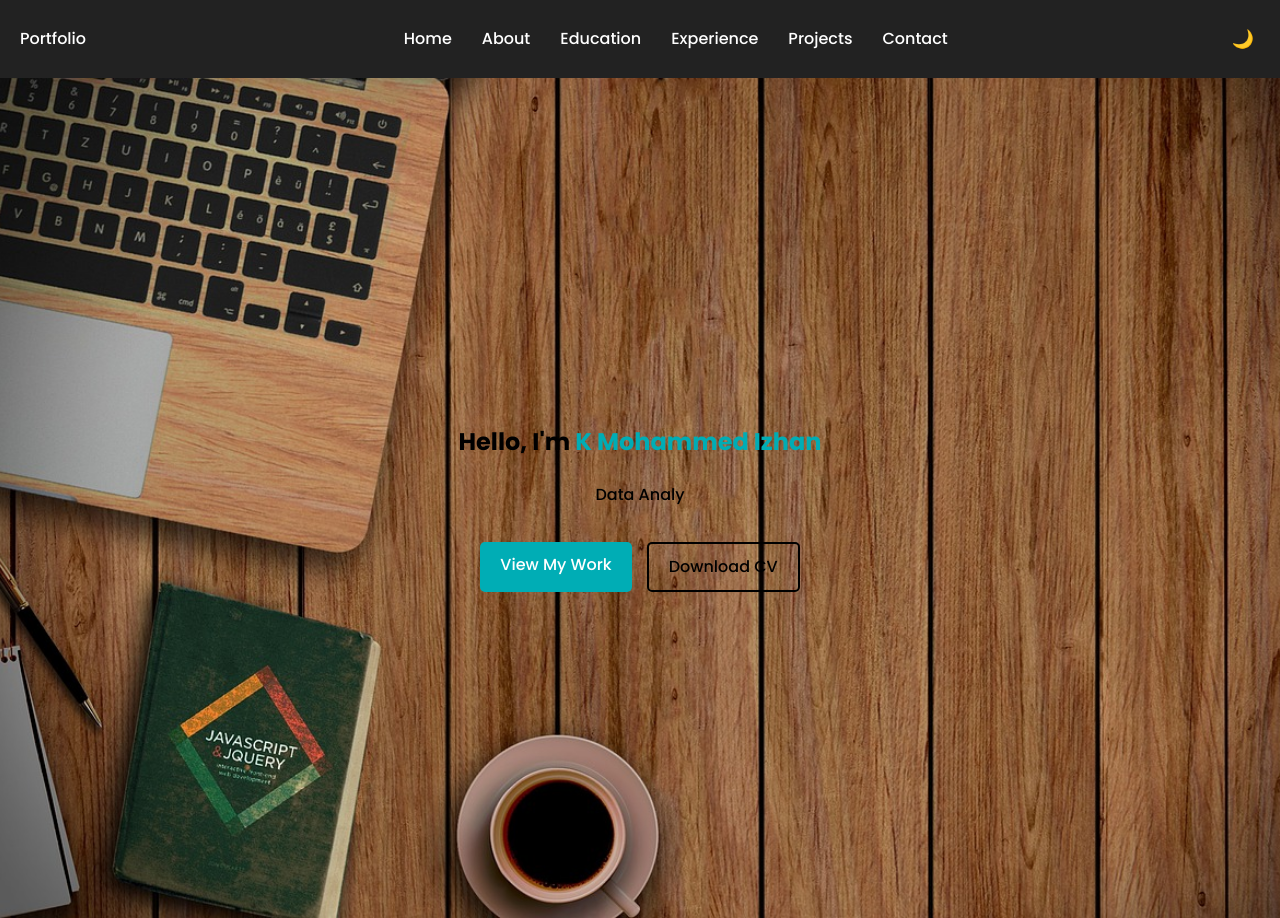
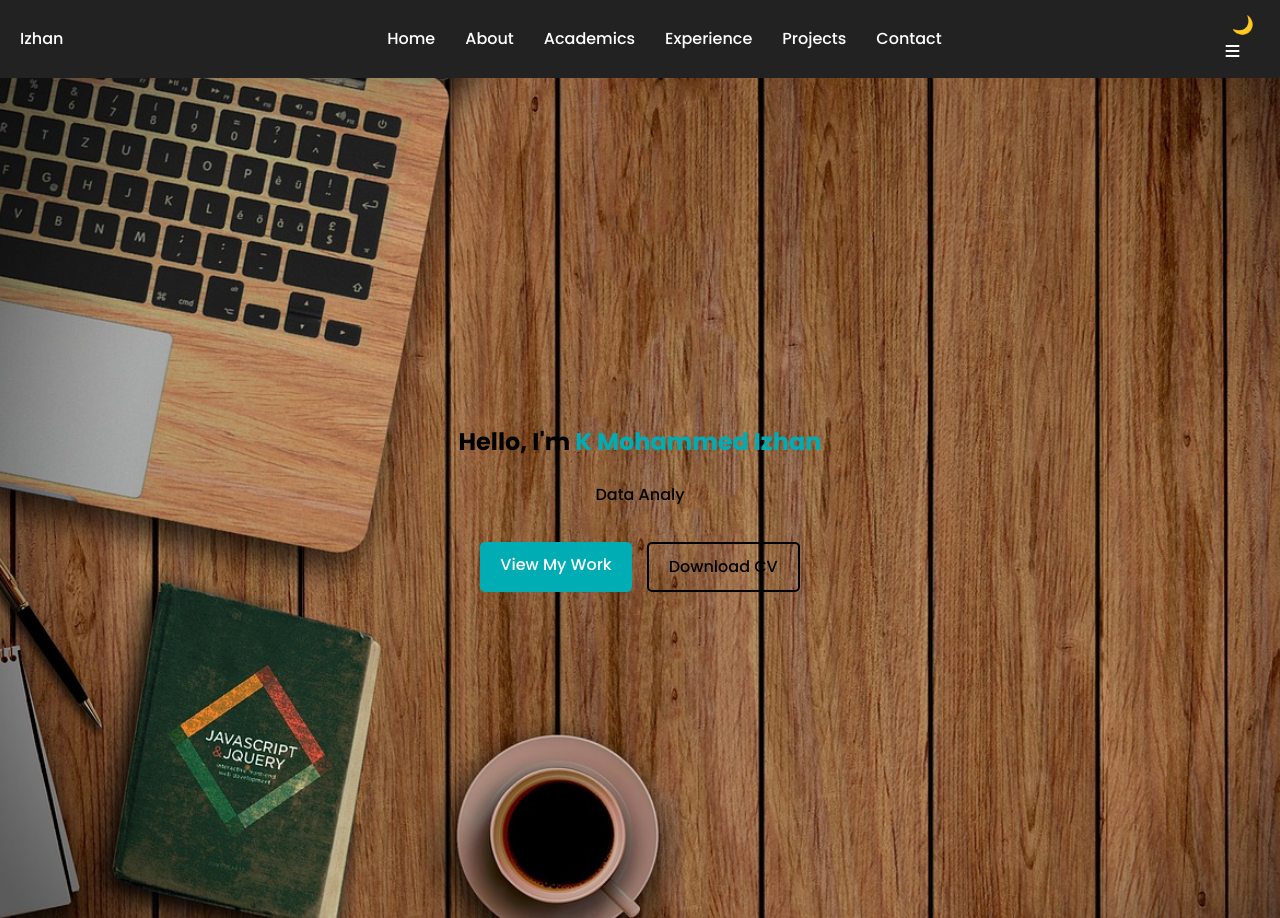
Before and after one commit to MOHAMMEDIZHAN/Personal-Portfolio-website, a plain HTML site: page index.html in a window 1280 px wide. Shown: the top 918 px of the page. Drawn offline with Linux system fonts and the light colour scheme.

Commit message:
Enhance index.html with Font Awesome and navigation updates
Added Font Awesome CDN for icons and improved navigation structure.

```diff
--- a/index.html
+++ b/index.html
@@ -7,21 +7,31 @@
   <link rel="stylesheet" href="style.css">
   <link rel="icon" type="image/x-icon" href="assets/favicon.ico">
   <link href="https://fonts.googleapis.com/css2?family=Poppins:wght@300;500;700&display=swap" rel="stylesheet">
+  <!-- Font Awesome (CDN) -->
+  <link rel="stylesheet" href="https://cdnjs.cloudflare.com/ajax/libs/font-awesome/6.4.0/css/all.min.css" crossorigin="anonymous" />
+
 </head>
 <body>
   <!-- Header -->
 <header>
   <nav class="navbar">
-      <div class="logo">Portfolio</div>
-      <ul class="nav-links">
+    <div class="logo">Izhan</div>
+
+    <ul class="nav-links" id="navLinks">
       <li><a href="#home">Home</a></li>
       <li><a href="#about">About</a></li>
-        <li><a href="#academics">Education</a></li>
+      <li><a href="#academics">Academics</a></li>
       <li><a href="#experience">Experience</a></li>
       <li><a href="#projects">Projects</a></li>
       <li><a href="#contact">Contact</a></li>
     </ul>
-      <button id="darkToggle">🌙</button>
+
+    <div class="nav-controls">
+      <button id="darkToggle" title="Toggle Dark Mode">🌙</button>
+      <div class="menu-toggle" id="menuToggle" title="Menu">
+        <i class="fa-solid fa-bars"></i>
+      </div>
+    </div>
   </nav>
 </header>
 
```
Lines whose indentation alone changed are shown as unchanged.
